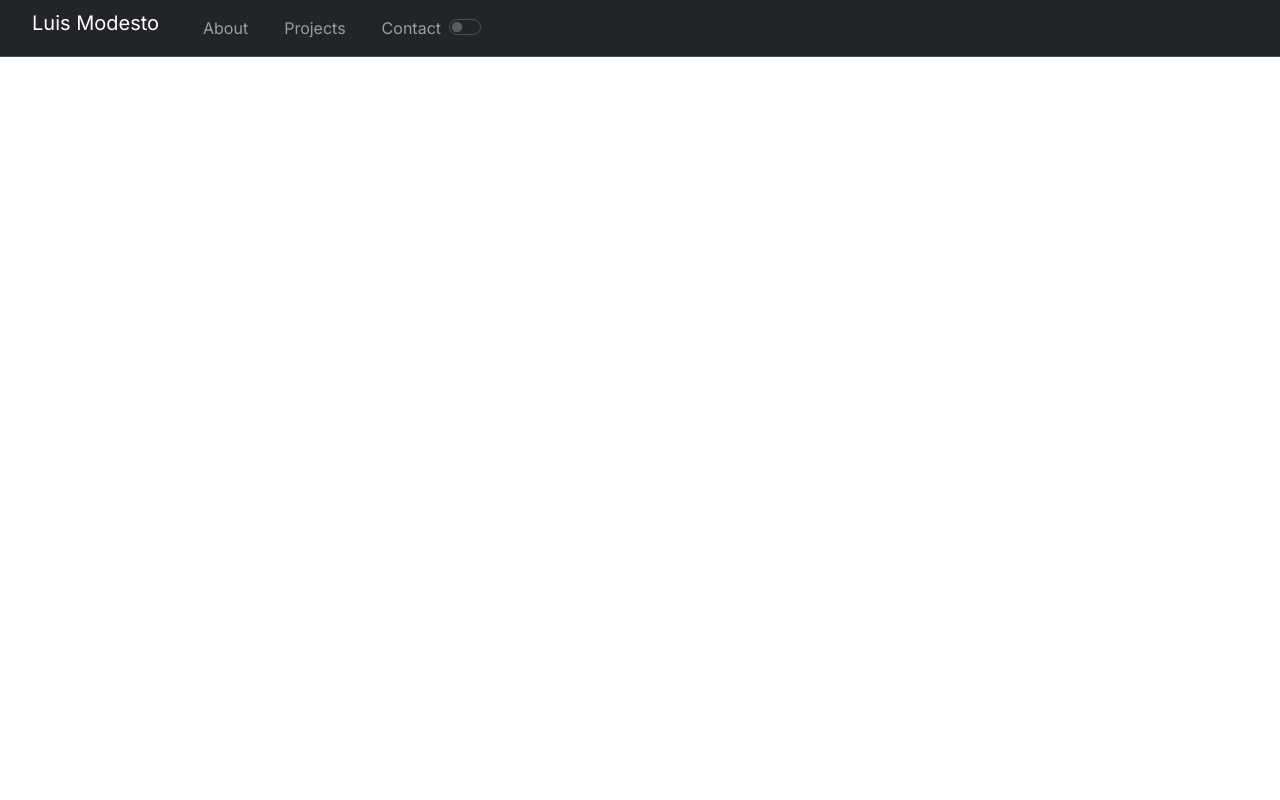
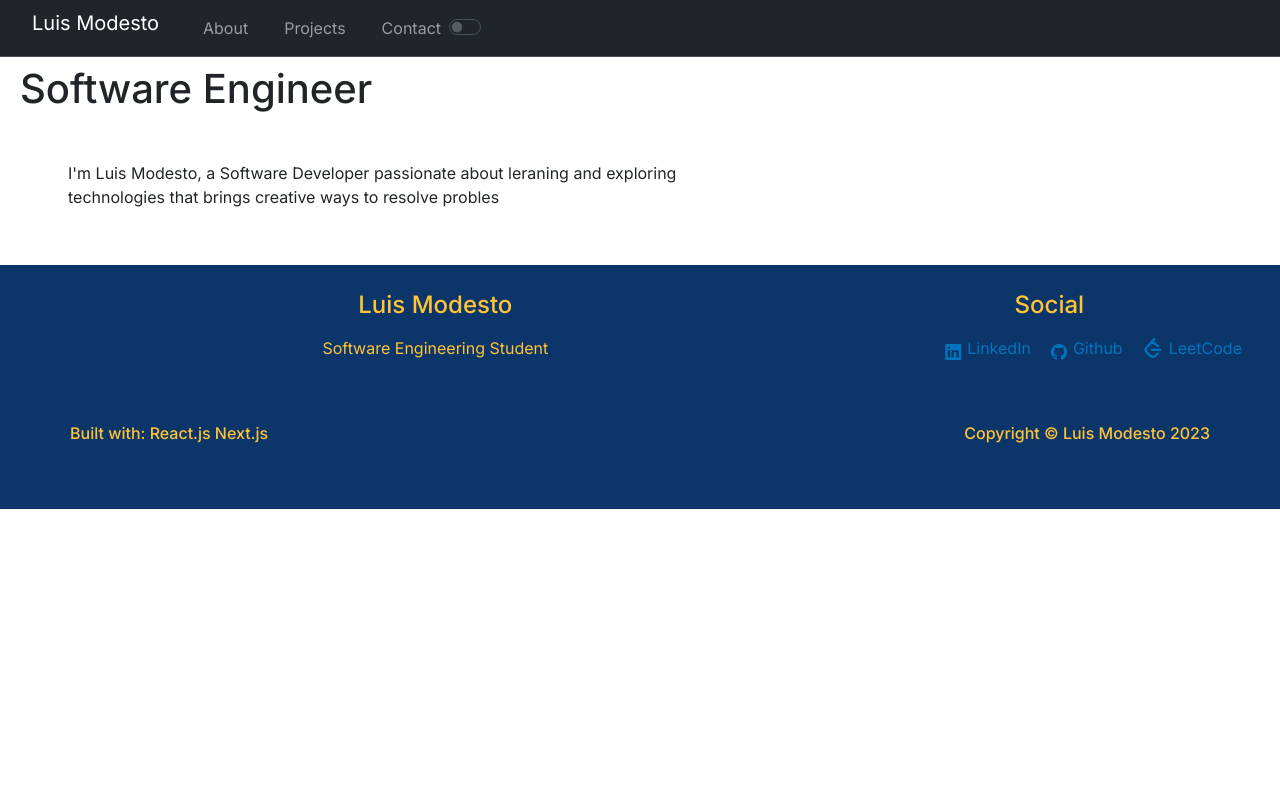
Before and after one commit to RepellantHail/RepellantHail.github.io, a Next.js app: page / in a window 1280 px wide. Shown: the top 800 px of the page. Built offline with nearby package versions, Linux system fonts and the light colour scheme.

Commit message:
home page set up

```diff
--- a/src/app/page.js
+++ b/src/app/page.js
@@ -3,9 +3,11 @@
 
 export default function Home() {
   return (
-    <div className="container-fluid text-center vh-100 d-flex flex-column ">
-        <div className="row align-items-start flex-grow-1 h-75">
-        </div>
+    <div className="container-fluid text-start vh-50 d-flex flex-column ">
+      <div className='m-2'>
+        <h1>Software Engineer</h1>
+        <p className='w-50 m-5'>I'm Luis Modesto, a Software Developer passionate about leraning and exploring technologies that brings creative ways to resolve probles</p>
+      </div>
     </div>
   );
 }
```
